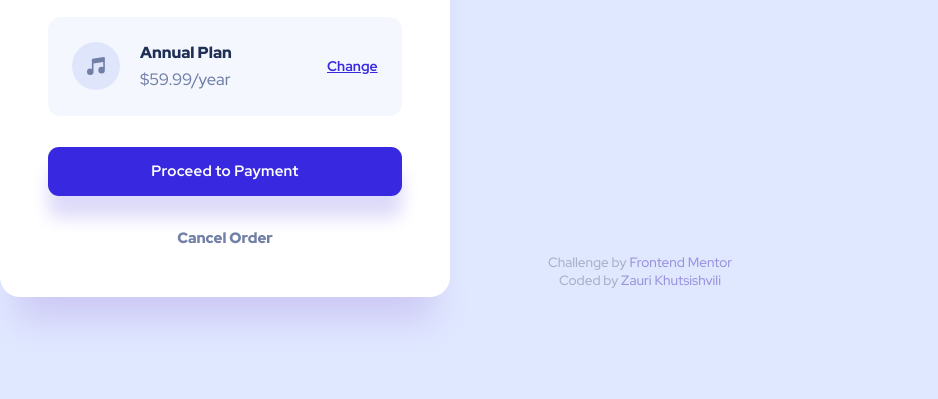
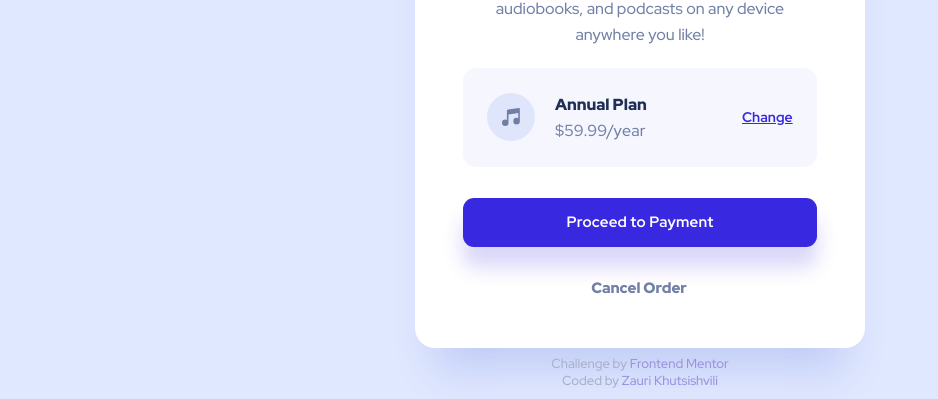
Before and after one commit to zauri-khutsishvili/order-summary-component, a plain HTML site: page index.html in a window 1280 px wide. Shown: the part 401-800 px from the top of the page, without its empty margins (0-938 px from the left). Drawn offline with Linux system fonts and the light colour scheme.

Commit message:
Update style.css

```diff
--- a/css/style.css
+++ b/css/style.css
@@ -6,7 +6,7 @@
     --dark-blue: hsl(223, 47%, 23%);
 }
 
-*, *::after, *::before {
+*, *::before, *::after {
     padding: 0;
     margin: 0;
     box-sizing: inherit;
@@ -14,38 +14,39 @@
 
 html {
     font-size: 10px;
+    box-sizing: border-box;
+}
+
+body {
+    height: 100vh;
+    margin: 0 6.4%;
     font-family: 'Red Hat Display', sans-serif;
     background-image: url("../images/pattern-background-desktop.svg");
     background-color: var(--pale-blue);
     background-size: contain;
     background-repeat: no-repeat;
-    box-sizing: border-box;
-    position: relative;
-}
-
-.container {
-    height: 100vh;
     display: flex;
     flex-direction: column;
     justify-content: center;
     align-items: center;
+    position: relative;
 }
 
 .order-summary {
     max-width: 45rem;
-    height: 69.7rem;
+    min-height: 69.7rem;
     margin-top: 0.1rem;
     background-color: white;
     text-align: center;
     border-radius: 2rem;
-    box-shadow: 0 3.9rem 3.5rem -1.6rem hsl(245, 70%, 87.5%);
-    transition: max-width .08s ease-in-out;
+    box-shadow: 0 4rem 4rem -2rem rgba(13, 48, 189, 0.151826);
+    transition: max-width .1s ease, min-height .1s ease;
+    overflow: hidden;
 }
 
 .order-summary__image {
     max-width: 100%;
     vertical-align: middle;
-    border-radius: 2rem 2rem 0 0;
 }
 
 .order-summary__header {
@@ -63,8 +64,8 @@ html {
 .order-summary__description {
     font-size: 1.6rem;
     color: var(--desaturated-blue);
-    line-height: 2.56rem;
-    margin-top: 1.7rem;
+    line-height: 2.6rem;
+    margin-top: 1.58rem;
     margin-bottom: 2rem;
 }
 
@@ -72,7 +73,7 @@ html {
     width: 78.5%;
     height: 9.92rem;
     margin: 0 auto;
-    background-color: var(--very-pale-blue);
+    background-color: hsl(230, 75%, 98%)/*var(--very-pale-blue)*/;
     border-radius: 1.28rem;
     display: flex;
     justify-content: space-between;
@@ -101,7 +102,8 @@ html {
 
 .order-summary__annual-plan div p:nth-child(2) {
     color: var(--desaturated-blue);
-    font-size: 1.65rem;
+    font-size: 1.6rem;
+    letter-spacing: 0.017em;
 }
 
 .order-summary__change {
@@ -122,17 +124,17 @@ html {
 .order-summary__proceed {
     all: unset;
     width: 78.5%;
-    padding: 1.45rem 0;
-    margin: 3.1rem 0 3.2rem;
+    padding: 1.4rem 0 1.5rem;
+    margin: 3.1rem 0;
     border: none;
     background-color: var(--bright-blue);
     color: white;
     font-size: 1.5rem;
     font-weight: 700;
     font-family: 'Red Hat Display', sans-serif;
-    letter-spacing: 0.025rem;
+    letter-spacing: 0.015em;
     border-radius: 1.1rem;
-    box-shadow: 0 2.2rem 1.7rem 0 hsl(246, 76%, 92%);
+    box-shadow: 0 2rem 2rem rgba(56, 42, 225, 0.190291);
     cursor: pointer;
     transition: .15s ease-in-out;
 }
@@ -144,6 +146,7 @@ html {
 .order-summary__cancel {
     all: unset;
     display: block;
+    padding-right: .2rem;
     margin: 0 auto;
     font-size: 1.5rem;
     font-weight: 900;
@@ -156,10 +159,10 @@ html {
     color: black;
 }
 
-@media (max-width: 480px) {
+@media (max-width: 520px) {
     .order-summary {
         max-width: 32.7rem;
-        height: 56.7rem;
+        min-height: 56.7rem;
     }
 
     .order-summary__header {
@@ -173,14 +176,13 @@ html {
     }
 
     .order-summary__description {
-        height: 7.5rem;
         font-size: 1.5rem;
         line-height: 2.5rem;
         margin: 0 .5rem 2.4rem;
     }
 
     .order-summary__plan {
-        width: 85.3%;
+        width: 85.325%;
         height: 8rem;
     }
 
@@ -196,7 +198,6 @@ html {
 
     .order-summary__annual-plan div p:nth-child(2) {
         font-size: 1.4rem;
-        letter-spacing: 0.02rem;
     }
 
     .order-summary__change {
@@ -220,10 +221,10 @@ html {
     left: 0;
     right: 0;
     bottom: 0;
-    font-size: 1.35rem;
+    font-size: 1.3rem;
     color: hsl(224, 23%, 72%);
     text-align: center;
-    margin-bottom: .8rem;
+    margin-bottom: .8em;
 }
 
 .attribution a {
```
